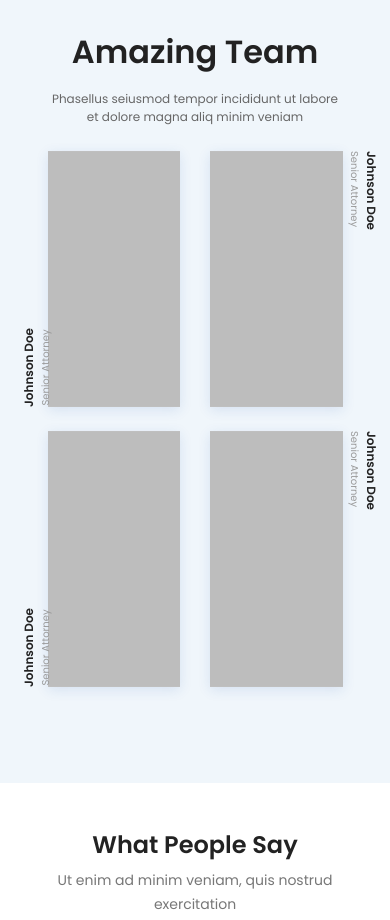
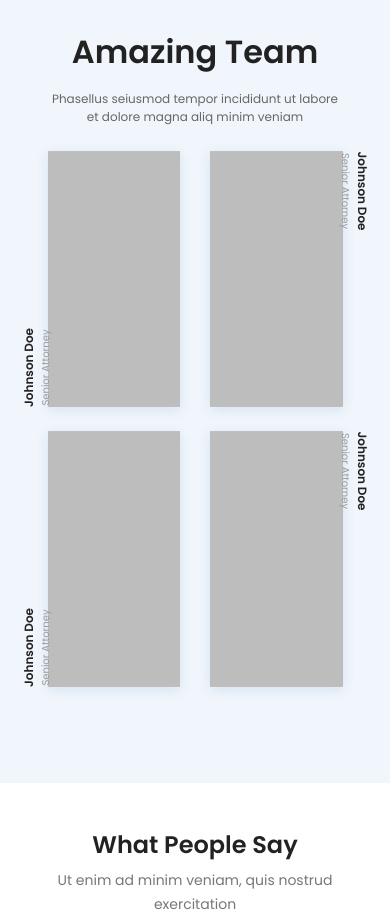
Before and after one commit to zboh/test-markup-01, a plain HTML site: page index.html in a window 390 px wide. Shown: the part 6900-7820 px from the top of the page. Drawn offline with nearby package versions, Linux system fonts and the light colour scheme.

Commit message:
minor style fixes.

```diff
--- a/index.html
+++ b/index.html
@@ -334,7 +334,8 @@
             <img class="d-inline profile-img img-fluid" src="./src/img/2-your-image-here@3x.png" alt="">
           </div>
 
-          <div class="col-5 col-md-6 col-lg-1 d-flex team-card-right-text pt-4">
+          <div class="col-5 col-md-6 col-lg-1">
+            <div class=" team-card-right-text pt-4 d-flex">
               <img class="img-fluid d-inline profile-img" src="./src/img/2-your-image-here@3x.png" alt="">
               <div class="text-rotate-2 d-inlince">
                 <div class="standard-style-2 bold">
@@ -342,6 +343,7 @@
                 </div>
                 <div class="text-style-3">
                   Senior Attorney
+                </div>
               </div>
             </div>
           </div>
--- a/style.css
+++ b/style.css
@@ -125,9 +125,16 @@ a {
 }
 
 .text-rotate-2 {
-  writing-mode: vertical-rl;
+  /* writing-mode: vertical-rl;
   text-align: left;
-  padding-left: 0.25rem;
+  padding-left: 0.25rem; */
+  position: absolute;
+  ;
+  /* top: 8%; */
+  left: 108%;
+  transform-origin: 0 0;
+  transform: rotate(90deg);
+  width: 5rem;
 }
 
 
```
Lines whose indentation alone changed are shown as unchanged.
